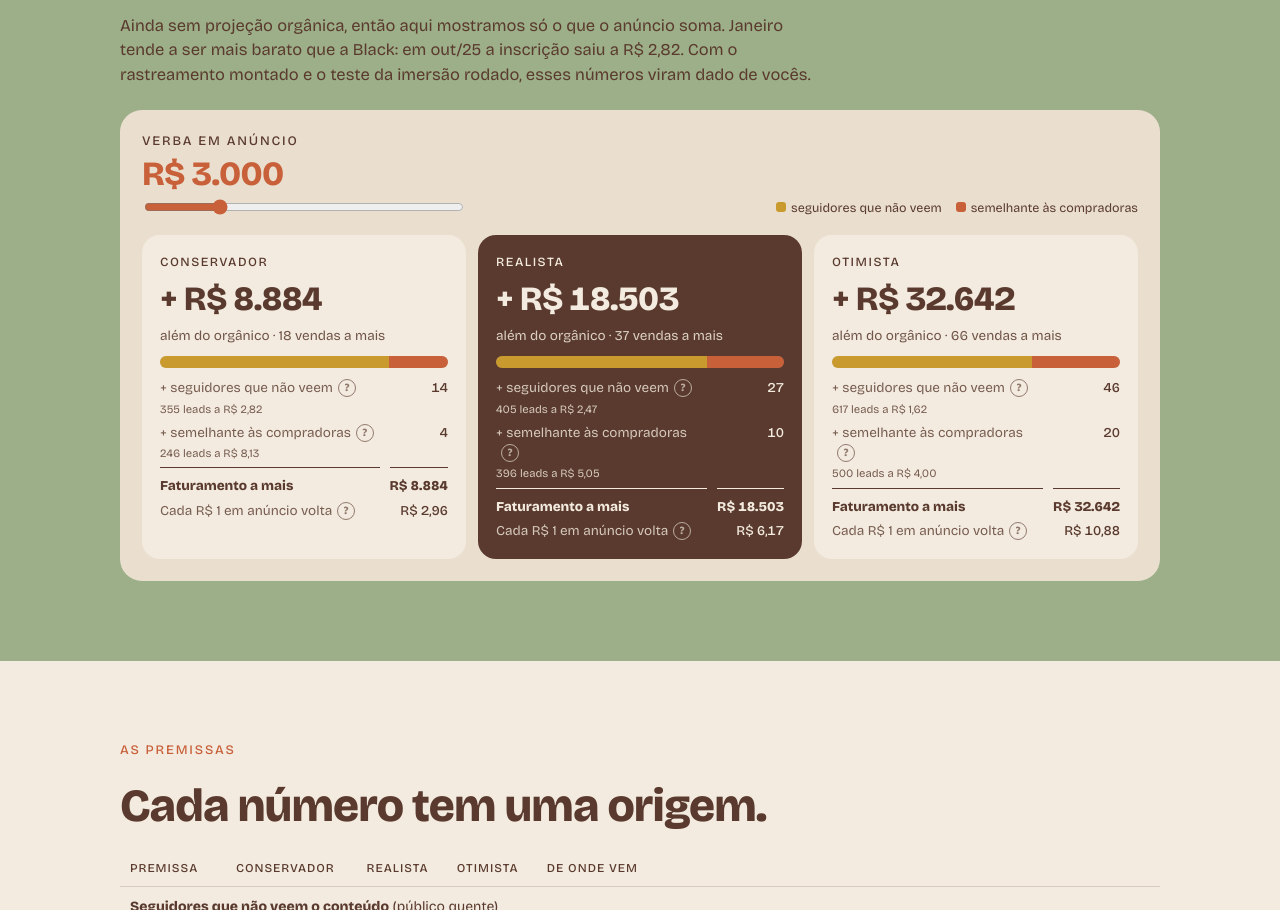
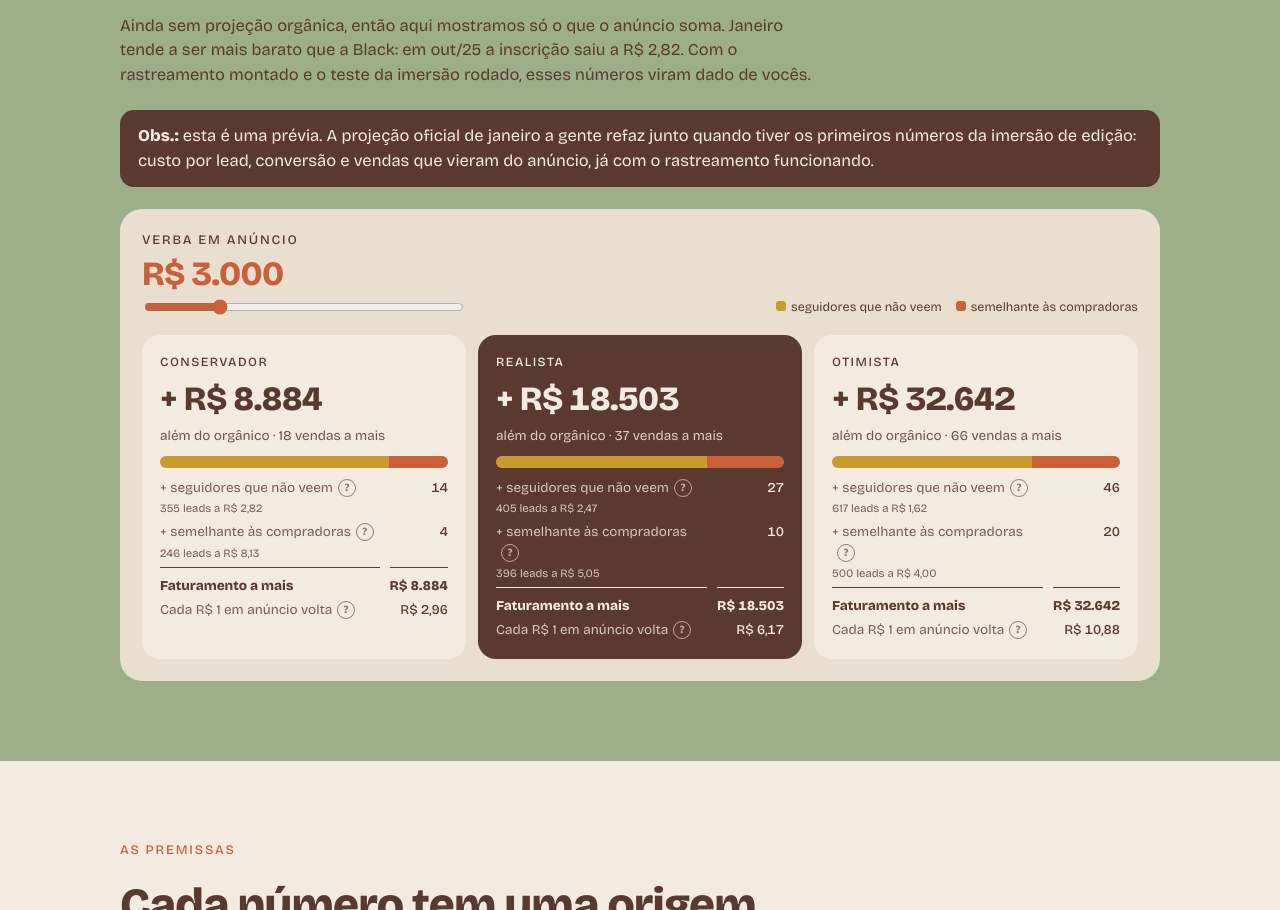
Before and after one commit to luanacaper/proposta-lara-dam, a plain HTML site: page projecao/index.html in a window 1280 px wide. Shown: the part 2086-2996 px from the top of the page. Drawn offline with nearby package versions, Linux system fonts and the light colour scheme.

Commit message:
Projeção: obs sobre refazer janeiro com os números da imersão
Co-Authored-By: Claude Opus 5.5 <noreply@anthropic.com>

```diff
--- a/projecao/index.html
+++ b/projecao/index.html
@@ -130,6 +130,7 @@ p{margin:0;max-width:66ch}
     <div class="rotulo">Lançamento 2 · janeiro</div>
     <h2>Curso de Claude <span style="color:var(--chocolate)">R$ 497</span></h2>
     <p>Ainda sem projeção orgânica, então aqui mostramos só o que o anúncio soma. Janeiro tende a ser mais barato que a Black: em out/25 a inscrição saiu a R$ 2,82. Com o rastreamento montado e o teste da imersão rodado, esses números viram dado de vocês.</p>
+    <p style="background:var(--chocolate);color:var(--creme);border-radius:14px;padding:14px 18px;max-width:none"><b>Obs.:</b> esta é uma prévia. A projeção oficial de janeiro a gente refaz junto quando tiver os primeiros números da imersão de edição: custo por lead, conversão e vendas que vieram do anúncio, já com o rastreamento funcionando.</p>
     <div class="lanc" id="lanc2">
       <div class="lanc-topo">
         <div class="verba"><label for="v2" class="rotulo">Verba em anúncio</label><output id="o2" for="v2">R$ 3.000</output><input type="range" id="v2" min="1000" max="10000" step="250" value="3000"></div>
```
